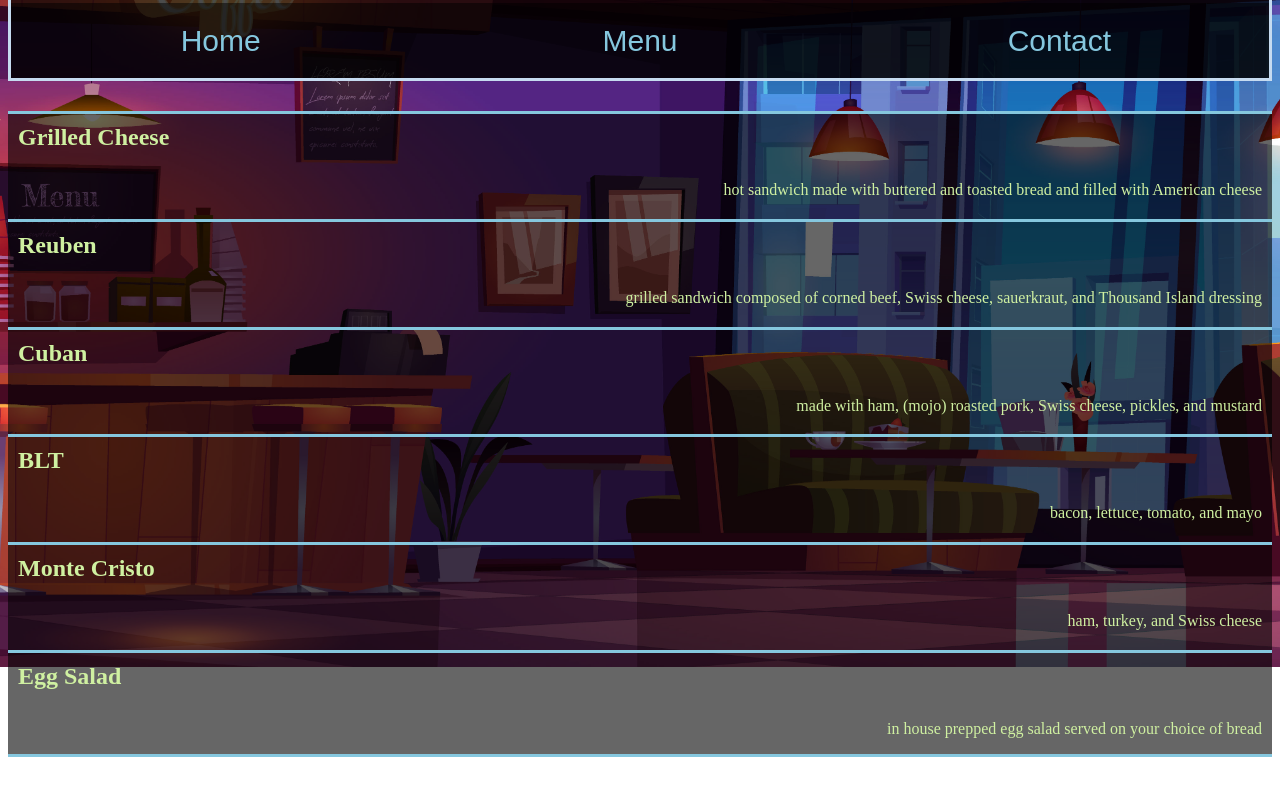
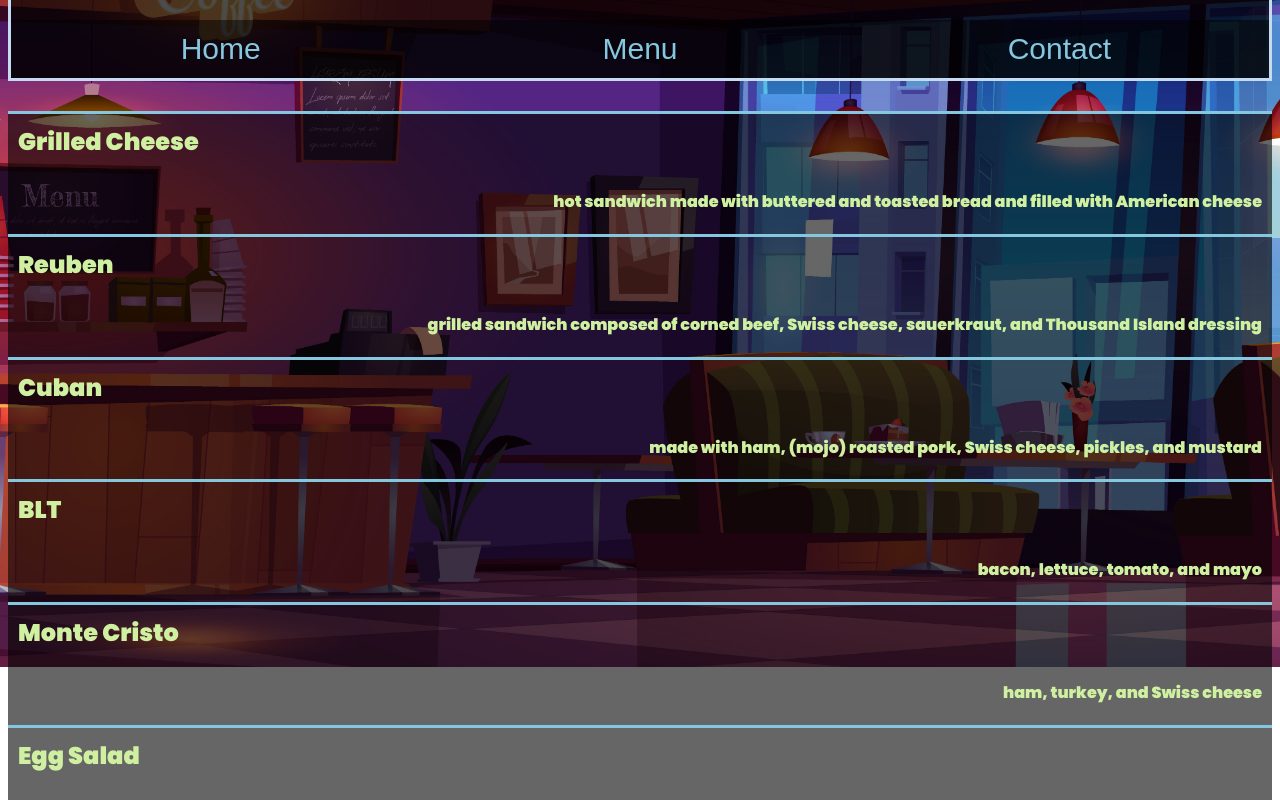
Before and after one commit to shochmut/odin-restaurant-page, a website built with webpack: page dist/index.html in a window 1280 px wide. Shown: the part 133-933 px from the top of the page. Before the commit the page ends 890 px from the top, so only its background shows below. Built offline with nearby package versions, Linux system fonts and the light colour scheme.

Commit message:
Added Poppins Font-Family

```diff
--- a/src/styles.css
+++ b/src/styles.css
@@ -1,5 +1,13 @@
+@font-face {
+    font-family: 'Poppins';
+    src: url('./Poppins-Black.ttf'),
+        url('Poppins-BlackItalic.ttf');
+    font-style: normal;
+}
+
 :root {
     height: 100%;
+    font-family: 'Poppins';
 }
 
 body {
--- a/src/website.js
+++ b/src/website.js
@@ -26,7 +26,7 @@ function renderWebsite() {
     const content = document.getElementById("content");
     content.appendChild(loadHeader());
     content.appendChild(loadMenu());
-    //content.appendChild(loadHome());
+    content.appendChild(loadHome());
 }
 
 export default renderWebsite;
--- a/webpack.config.js
+++ b/webpack.config.js
@@ -18,6 +18,10 @@ module.exports = {
         test: /\.(png|svg|jpg|jpeg|gif)$/i,
         type: 'asset/resource',
       },
+      {
+        test: /\.(woff|woff2|eot|ttf|otf)$/i,
+        type: 'asset/resource',
+      },
     ],
   },
   plugins: [
```
Also changed, not shown: dist/563eda3d3407af0fb581.ttf (added), dist/d8b850b920a5ef49d752.ttf (added), dist/main.js, src/Poppins-Black.ttf (added), src/Poppins-BlackItalic.ttf (added), src/Poppins-Bold.ttf (added).
